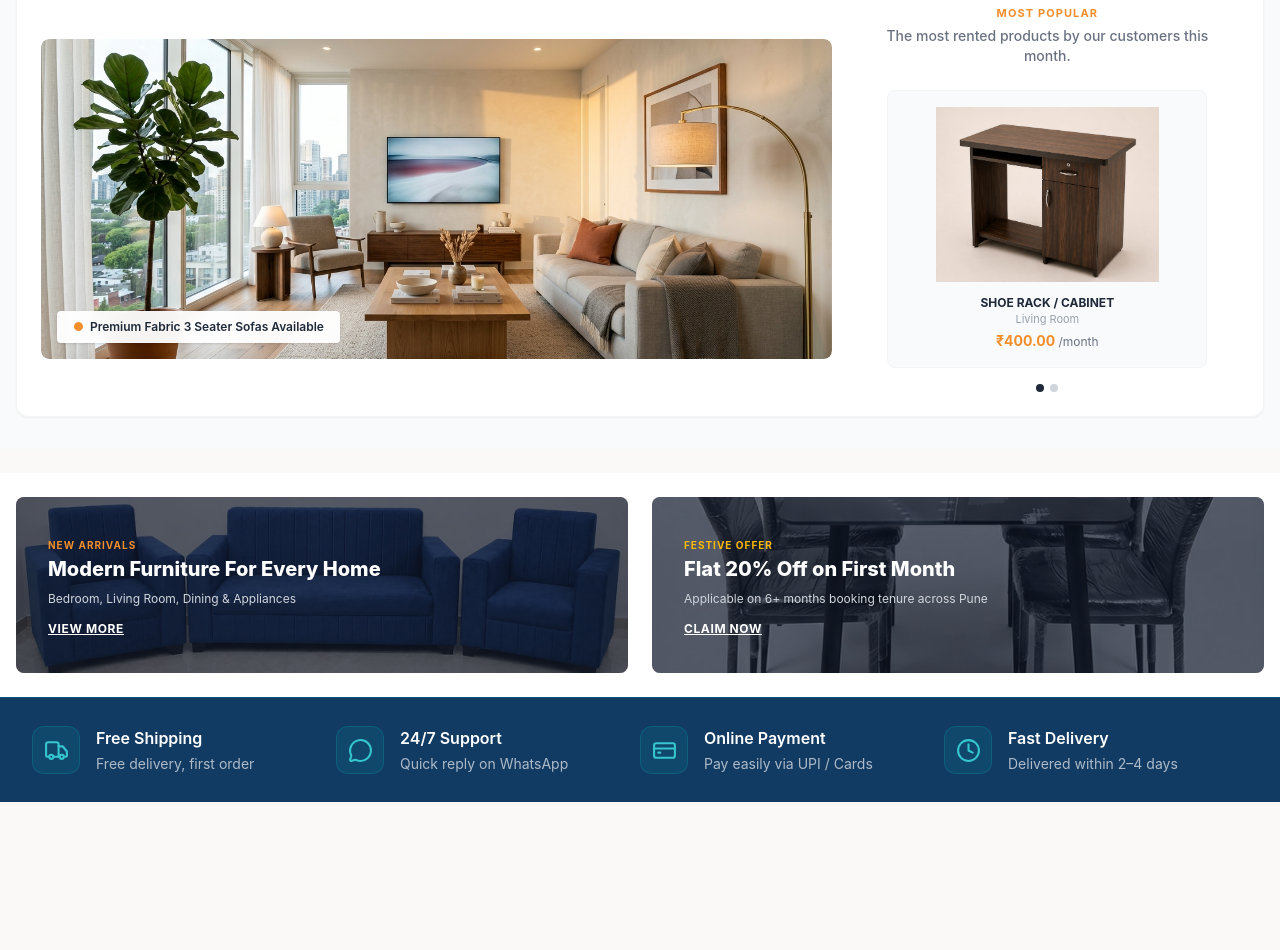
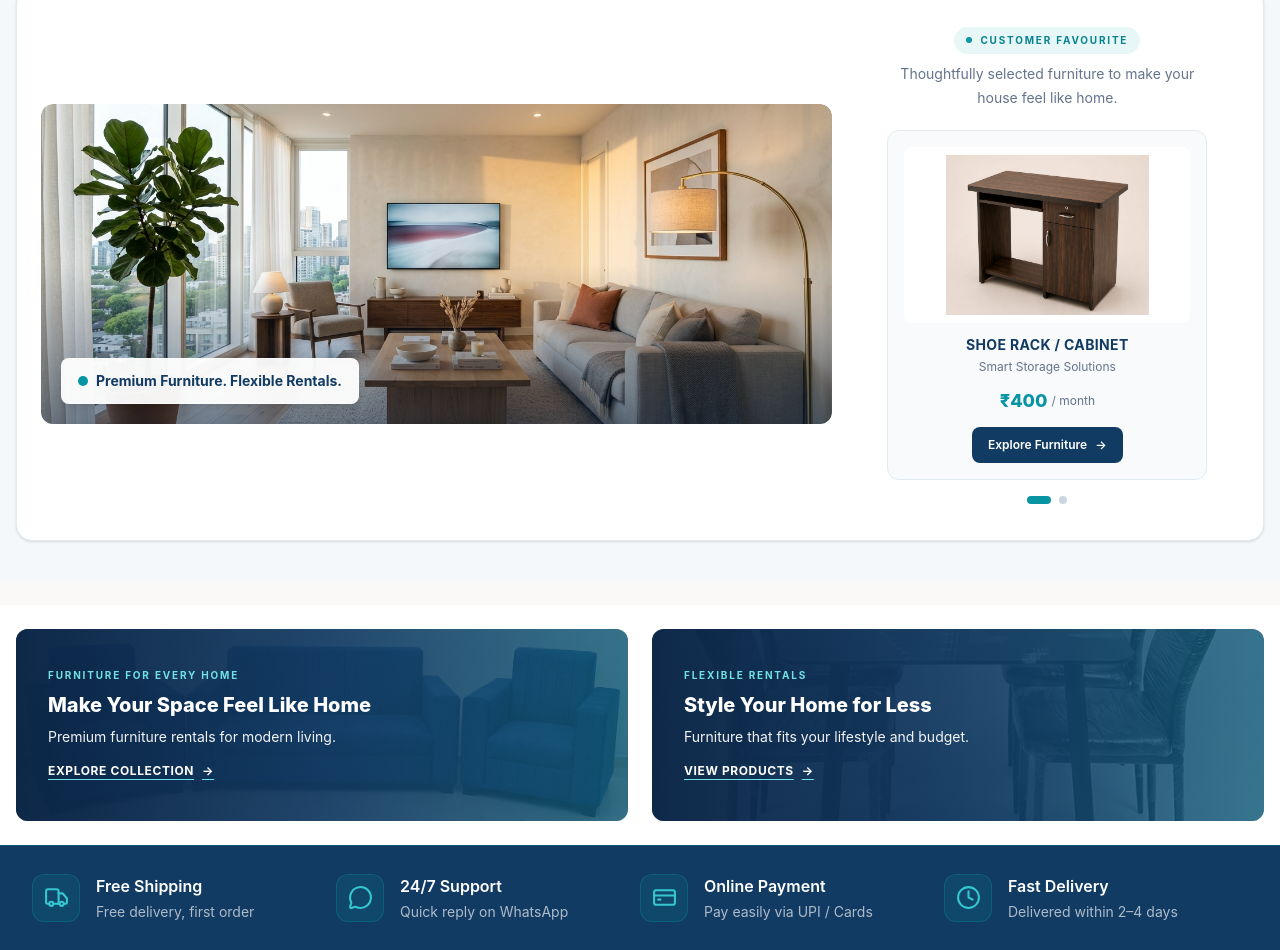
Before and after one commit to Aashishrishu02/Liveazy, a React (Vite) app in the folder frontend/: page / in a window 1280 px wide. Shown: the part 1369-2319 px from the top of the page. Before the commit the page ends 2171 px from the top, so only its background shows below. Built offline with nearby package versions, Linux system fonts and the light colour scheme; no server answers.

Commit message:
Update homepage promo banner styling

```diff
--- a/frontend/src/components/PromoBanner.tsx
+++ b/frontend/src/components/PromoBanner.tsx
@@ -1,129 +1,240 @@
-import React from 'react';
-import heroBannerImg from '../assets/hero-banner.jpeg';
-import table2Img from '../assets/products/table2.jpeg';
-import sofaImg from '../assets/products/sofa.jpeg';
-import dinnerTableImg from '../assets/products/dinner-table.jpeg';
+
+import React, { useEffect, useState } from "react";
+import heroBannerImg from "../assets/hero-banner.jpeg";
+import table2Img from "../assets/products/table2.jpeg";
+import sofaImg from "../assets/products/sofa.jpeg";
+import dinnerTableImg from "../assets/products/dinner-table.jpeg";
+
+const API_URL = import.meta.env.VITE_API_URL;
+
+interface PromoBannerData {
+  id: string;
+  image: string;
+  label: string;
+  heading: string;
+  subtitle: string;
+  buttonText: string;
+  buttonLink: string;
+  isActive: boolean;
+  sortOrder: number;
+}
 
 interface PromoBannerProps {
   onCtaClick: () => void;
 }
 
-export const PromoBanner: React.FC<PromoBannerProps> = ({ onCtaClick }) => {
+const fallbackBanners: PromoBannerData[] = [
+  {
+    id: "fallback-1",
+    image: sofaImg,
+    label: "FURNITURE FOR EVERY HOME",
+    heading: "Make Your Space Feel Like Home",
+    subtitle: "Premium furniture rentals for modern living.",
+    buttonText: "EXPLORE COLLECTION",
+    buttonLink: "#products",
+    isActive: true,
+    sortOrder: 0,
+  },
+  {
+    id: "fallback-2",
+    image: dinnerTableImg,
+    label: "FLEXIBLE RENTALS",
+    heading: "Style Your Home for Less",
+    subtitle: "Furniture that fits your lifestyle and budget.",
+    buttonText: "VIEW PRODUCTS",
+    buttonLink: "#products",
+    isActive: true,
+    sortOrder: 1,
+  },
+];
+
+const PromoBanner: React.FC<PromoBannerProps> = ({ onCtaClick }) => {
+  const [banners, setBanners] =
+    useState<PromoBannerData[]>(fallbackBanners);
+
+  useEffect(() => {
+    let cancelled = false;
+
+    const fetchPromoBanners = async () => {
+      try {
+        const response = await fetch(`${API_URL}/promo-banners`);
+
+        if (!response.ok) {
+          throw new Error("Failed to load promo banners");
+        }
+
+        const data: PromoBannerData[] = await response.json();
+
+        if (!cancelled && Array.isArray(data)) {
+          setBanners(
+            data.length > 0
+              ? data.filter((banner) => banner.isActive)
+              : []
+          );
+        }
+      } catch (error) {
+        console.error("Error loading promo banners:", error);
+      }
+    };
+
+    fetchPromoBanners();
+
+    return () => {
+      cancelled = true;
+    };
+  }, []);
+
+  const handleBannerClick = (link: string) => {
+    if (!link || link === "#products") {
+      onCtaClick();
+      return;
+    }
+
+    if (link.startsWith("#")) {
+      document
+        .getElementById(link.slice(1))
+        ?.scrollIntoView({ behavior: "smooth" });
+      return;
+    }
+
+    if (link.startsWith("https://") || link.startsWith("http://")) {
+      window.open(link, "_blank", "noopener,noreferrer");
+      return;
+    }
+
+    if (link.startsWith("tel:")) {
+      window.location.href = link;
+    }
+  };
+
   return (
     <div className="space-y-6">
-
-      {/* 1. LIFESTYLE PROMO SECTION
-      */}
-      <section className="py-8 bg-gray-50">
-        <div className="max-w-7xl mx-auto px-4">
-          <div className="grid grid-cols-1 lg:grid-cols-12 gap-6 items-center bg-white rounded-xl shadow-xs border border-gray-100 p-6">
-            {/* Large Lifestyle Image (8 Columns) */}
-            <div className="lg:col-span-8 overflow-hidden rounded-lg relative group">
+      {/* LIVEAZY Lifestyle Section */}
+      <section className="bg-[#F5F8FA] py-8 sm:py-10">
+        <div className="mx-auto max-w-7xl px-4">
+          <div className="grid grid-cols-1 items-center gap-6 rounded-2xl border border-[#E2EBF0] bg-white p-4 shadow-sm sm:p-6 lg:grid-cols-12">
+            {/* Hero Image */}
+            <div className="group relative overflow-hidden rounded-xl lg:col-span-8">
               <img
                 src={heroBannerImg}
-                alt="Living Room Setup Pune"
-                className="w-full h-80 object-cover rounded-lg group-hover:scale-102 transition duration-500"
+                alt="Modern living room with premium rental furniture"
+                className="h-64 w-full rounded-xl object-cover transition duration-500 group-hover:scale-105 sm:h-80"
               />
-              <div className="absolute bottom-4 left-4 bg-white/95 backdrop-blur-xs px-4 py-2 rounded shadow text-xs font-semibold text-gray-800 flex items-center gap-1.5">
-                <span className="text-[#f28e2b] font-bold">●</span>
-                <span>Premium Fabric 3 Seater Sofas Available</span>
+
+              <div className="absolute inset-0 bg-gradient-to-t from-[#0B2545]/50 via-transparent to-transparent" />
+
+              <div className="absolute bottom-4 left-4 right-4 flex items-center gap-2 rounded-lg border border-white/50 bg-white/95 px-3 py-3 shadow-lg sm:bottom-5 sm:left-5 sm:right-auto sm:px-4">
+                <span className="h-2.5 w-2.5 shrink-0 rounded-full bg-[#0795A3]" />
+                <span className="text-xs font-bold text-[#123B63] sm:text-sm">
+                  Premium Furniture. Flexible Rentals.
+                </span>
               </div>
             </div>
 
-            {/* Side Feature Product: Most Popular (4 Columns) */}
-            <div className="lg:col-span-4 text-center px-4">
-              <span className="text-[11px] font-bold tracking-widest uppercase text-[#f28e2b] block mb-1">
-                MOST POPULAR
+            {/* Popular Product */}
+            <div className="px-2 py-3 text-center sm:px-4 lg:col-span-4">
+              <span className="mb-2 inline-flex items-center gap-2 rounded-full bg-[#E7F6F6] px-3 py-1.5 text-[10px] font-bold uppercase tracking-[0.18em] text-[#07838E]">
+                <span className="h-1.5 w-1.5 rounded-full bg-[#0795A3]" />
+                Customer Favourite
               </span>
-              <h3 className="text-sm text-gray-500 mb-6 font-medium">
-                The most rented products by our customers this month.
+
+              <h3 className="mx-auto mb-5 max-w-xs text-sm leading-6 text-[#64748B]">
+                Thoughtfully selected furniture to make your house feel like
+                home.
               </h3>
 
-              <div
+              <button
+                type="button"
                 onClick={onCtaClick}
-                className="max-w-xs mx-auto bg-gray-50 p-4 rounded-lg border border-gray-100 cursor-pointer hover:border-amber-300 transition"
+                className="mx-auto block w-full max-w-xs rounded-xl border border-[#E2EBF0] bg-[#F8FAFC] p-4 transition duration-300 hover:-translate-y-1 hover:border-[#0795A3] hover:shadow-md"
               >
-                <div className="h-44 flex items-center justify-center overflow-hidden mb-3">
+                <div className="mb-3 flex h-40 items-center justify-center overflow-hidden rounded-lg bg-white sm:h-44">
                   <img
                     src={table2Img}
-                    alt="Shoe Rack Cabinet"
-                    className="max-h-full object-contain"
+                    alt="Modern shoe rack cabinet available for rent"
+                    className="h-full w-full object-contain p-2 transition duration-300 hover:scale-105"
                   />
                 </div>
-                <h4 className="font-bold text-xs uppercase text-gray-800">Shoe Rack / Cabinet</h4>
-                <p className="text-[11px] text-gray-400">Living Room</p>
-                <p className="text-[#f28e2b] font-bold text-sm mt-1">
-                  ₹400.00 <span className="text-xs text-gray-500 font-normal">/month</span>
+
+                <h4 className="text-sm font-bold uppercase tracking-wide text-[#123B63]">
+                  Shoe Rack / Cabinet
+                </h4>
+
+                <p className="mt-1 text-xs text-[#64748B]">
+                  Smart Storage Solutions
                 </p>
+
+                <div className="mt-3 flex items-center justify-center gap-1">
+                  <span className="text-lg font-extrabold text-[#0795A3]">
+                    ₹400
+                  </span>
+                  <span className="text-xs text-[#64748B]">/ month</span>
                 </div>
 
-              {/* Dots */}
-              <div className="flex justify-center space-x-1.5 mt-4">
-                <span className="w-2 h-2 rounded-full bg-gray-800" />
-                <span className="w-2 h-2 rounded-full bg-gray-300" />
+                <span className="mt-3 inline-flex items-center justify-center gap-2 rounded-lg bg-[#123B63] px-4 py-2.5 text-xs font-semibold text-white transition hover:bg-[#0795A3]">
+                  Explore Furniture
+                  <span aria-hidden="true">→</span>
+                </span>
+              </button>
+
+              <div className="mt-4 flex justify-center gap-2">
+                <span className="h-2 w-6 rounded-full bg-[#0795A3]" />
+                <span className="h-2 w-2 rounded-full bg-[#CBD5E1]" />
               </div>
             </div>
           </div>
         </div>
       </section>
 
-      {/*
-      {/* 2. PROMO SPLIT CARDS */}
+      {/* Dynamic Promo Cards */}
+      {banners.length > 0 && (
+        <section className="bg-white py-6">
+          <div className="mx-auto max-w-7xl px-4">
+            <div className="grid grid-cols-1 gap-6 md:grid-cols-2">
+              {banners.map((banner) => (
+                <article
+                  key={banner.id}
+                  className="group relative flex min-h-48 items-center overflow-hidden rounded-xl bg-[#123B63] p-6 sm:p-8"
+                >
+                  <img
+                    src={banner.image || sofaImg}
+                    alt={banner.heading}
+                    onError={(event) => {
+                      event.currentTarget.src = sofaImg;
+                    }}
+                    className="absolute inset-0 h-full w-full object-cover opacity-30 transition duration-500 group-hover:scale-105"
+                  />
 
-      <section className="py-6 bg-white">
-        <div className="max-w-7xl mx-auto px-4">
-          <div className="grid grid-cols-1 md:grid-cols-2 gap-6">
-            {/* Promo 1: Modern Furniture */}
-            <div className="relative rounded-lg overflow-hidden h-44 bg-gray-900 flex items-center p-8 group">
-              <img
-                src={sofaImg}
-                alt="Modern Furniture"
-                className="absolute inset-0 w-full h-full object-cover opacity-35 group-hover:scale-105 transition duration-500"
-              />
-              <div className="relative z-10 space-y-2 text-white">
-                <span className="text-[10px] font-bold tracking-widest text-[#f28e2b] uppercase">
-                  NEW ARRIVALS
+                  <div className="absolute inset-0 bg-gradient-to-r from-[#0B2545]/95 via-[#123B63]/75 to-[#0795A3]/30" />
+
+                  <div className="relative z-10 max-w-lg space-y-2 text-white">
+                    <span className="block text-[10px] font-bold uppercase tracking-[0.18em] text-[#70E1E4]">
+                      {banner.label}
                     </span>
-                <h4 className="text-xl font-extrabold">Modern Furniture For Every Home</h4>
-                <p className="text-xs text-gray-300">Bedroom, Living Room, Dining &amp; Appliances</p>
+
+                    <h4 className="text-lg font-extrabold sm:text-xl">
+                      {banner.heading}
+                    </h4>
+
+                    <p className="text-xs leading-5 text-gray-100 sm:text-sm">
+                      {banner.subtitle}
+                    </p>
+
                     <button
                       type="button"
-                  onClick={onCtaClick}
-                  className="inline-block pt-1 text-xs font-bold text-white uppercase tracking-wider underline hover:text-[#f28e2b] transition"
+                      onClick={() => handleBannerClick(banner.buttonLink)}
+                      className="inline-flex items-center gap-2 pt-2 text-xs font-bold uppercase tracking-wider text-white underline decoration-[#70E1E4] underline-offset-4 transition hover:text-[#70E1E4]"
                     >
-                  VIEW MORE
+                      {banner.buttonText}
+                      <span aria-hidden="true">→</span>
                     </button>
                   </div>
-            </div>
-
-            {/* Promo 2: Flat 20% Off */}
-            <div className="relative rounded-lg overflow-hidden h-44 bg-gray-900 flex items-center p-8 group">
-              <img
-                src={dinnerTableImg}
-                alt="Flat Discount Offer"
-                className="absolute inset-0 w-full h-full object-cover opacity-35 group-hover:scale-105 transition duration-500"
-              />
-              <div className="relative z-10 space-y-2 text-white">
-                <span className="text-[10px] font-bold tracking-widest text-amber-400 uppercase">
-                  FESTIVE OFFER
-                </span>
-                <h4 className="text-xl font-extrabold">Flat 20% Off on First Month</h4>
-                <p className="text-xs text-gray-300">
-                  Applicable on 6+ months booking tenure across Pune
-                </p>
-                <a
-                  href="https://wa.me/919423838109?text=Hi%20RentNest,%20I%20want%20to%20claim%20the%20flat%2020%25%20off%20festive%20offer"
-                  target="_blank"
-                  rel="noreferrer"
-                  className="inline-block pt-1 text-xs font-bold text-white uppercase tracking-wider underline hover:text-amber-400 transition"
-                >
-                  CLAIM NOW
-                </a>
-              </div>
-            </div>
+                </article>
+              ))}
             </div>
           </div>
         </section>
+      )}
     </div>
   );
 };
```
Lines whose indentation alone changed are shown as unchanged.
